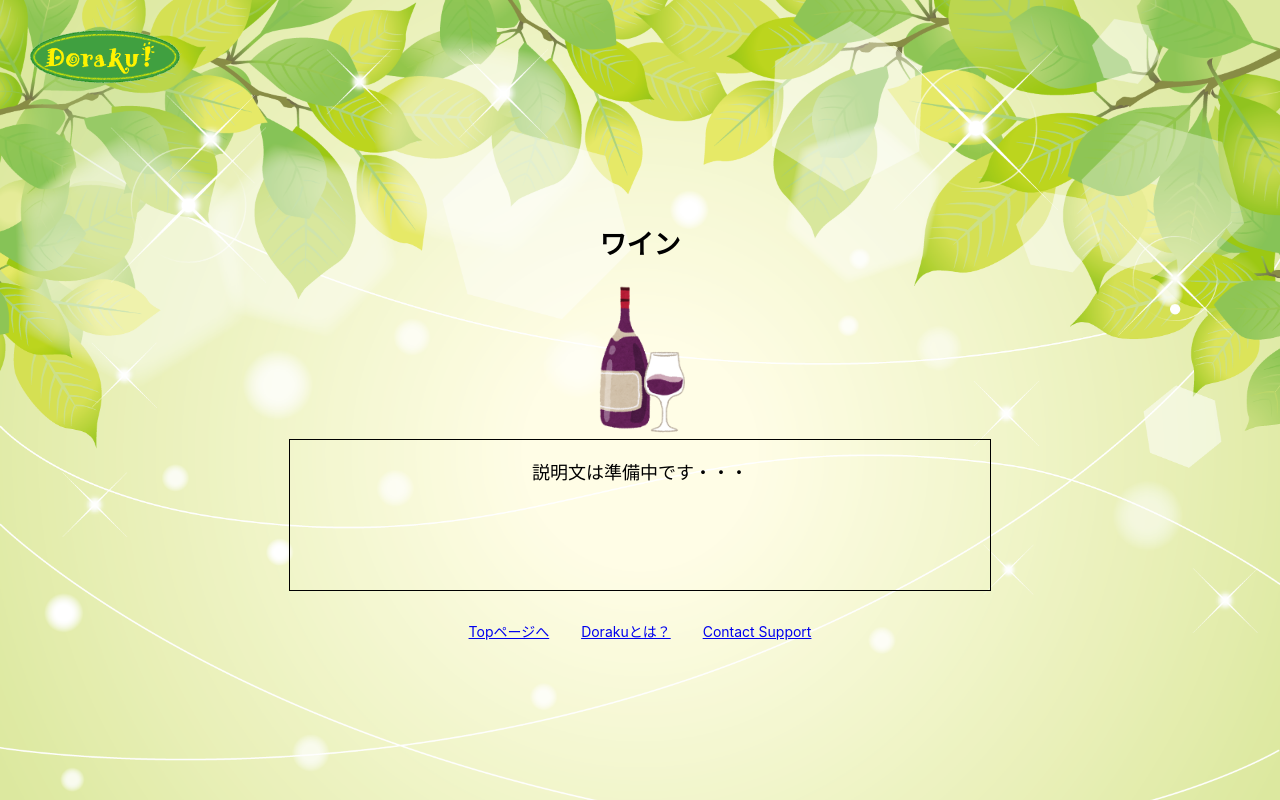
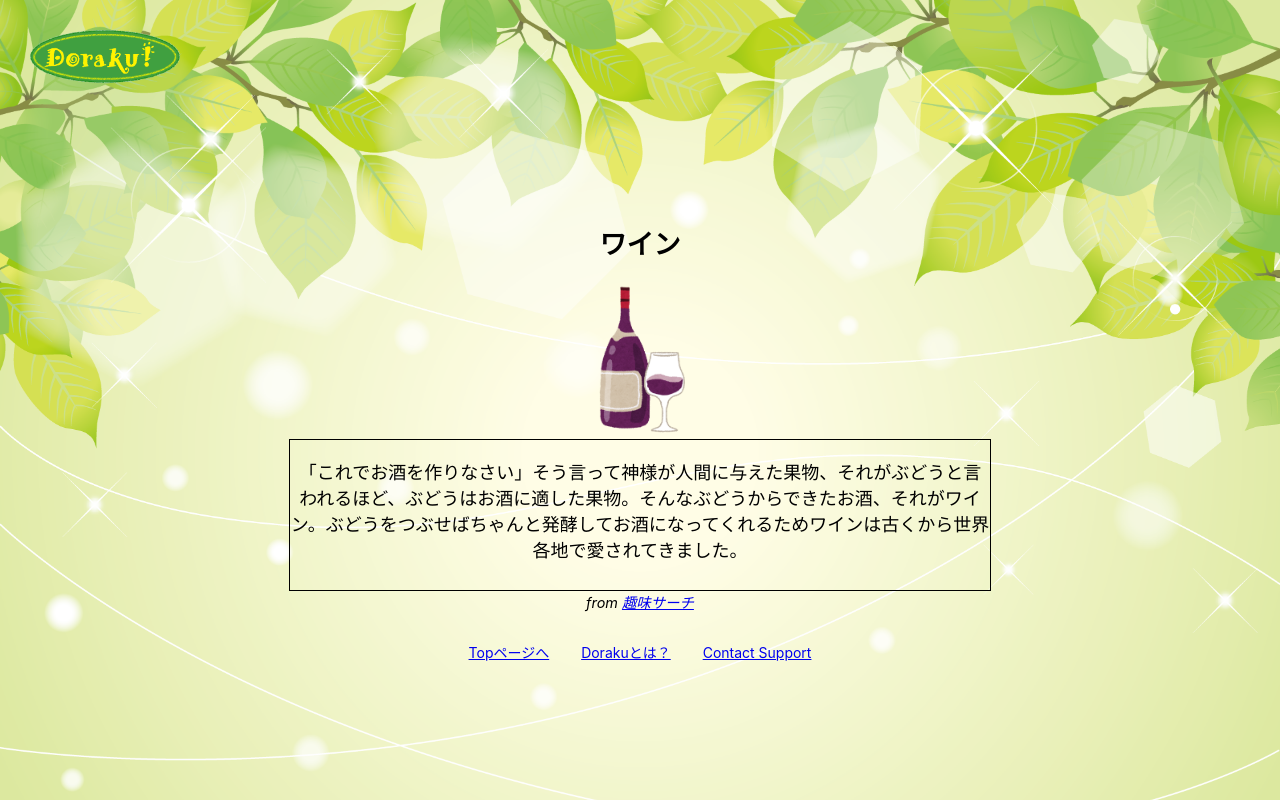
Before and after one commit to sh-miyoshi/doraku, a Nuxt app in the folder frontend/doraku/: page /hobby/details/23 in a window 1280 px wide. Built offline with nearby package versions, Linux system fonts and the light colour scheme.

Commit message:
update wine info

```diff
--- a/frontend/doraku/pages/hobby/details/23.vue
+++ b/frontend/doraku/pages/hobby/details/23.vue
@@ -7,8 +7,14 @@
     <h2>{{ hobbyName }}</h2>
     <img :src="image" alt="hobby" height="150" weight="150" />
     <div class="detail">
-      <p>説明文は準備中です・・・</p>
+      <p>
+        「これでお酒を作りなさい」そう言って神様が人間に与えた果物、それがぶどうと言われるほど、ぶどうはお酒に適した果物。そんなぶどうからできたお酒、それがワイン。ぶどうをつぶせばちゃんと発酵してお酒になってくれるためワインは古くから世界各地で愛されてきました。
+      </p>
     </div>
+    <span class="where">
+      from
+      <a href="https://shumi.info/181">趣味サーチ</a>
+    </span>
   </div>
 </template>
 
```
